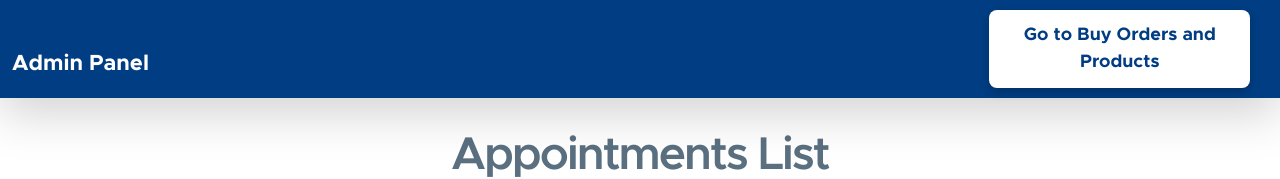
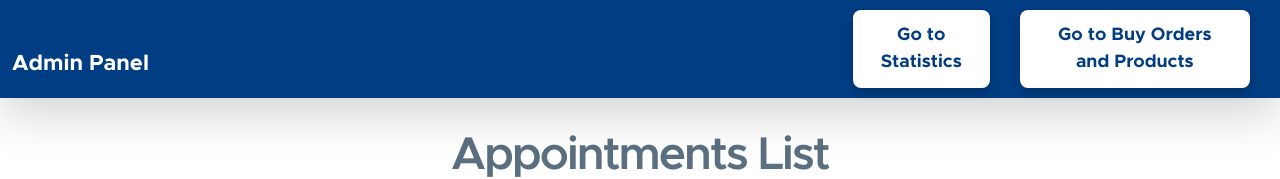
Before and after one commit to losbooleanos/losbooleanos.github.io, a plain HTML site: page admin_los_booleanos.html in a window 1280 px wide. Shown: the top 179 px of the page. Drawn offline with Linux system fonts and the light colour scheme; no server answers.

Commit message:
Update admin_los_booleanos.html

```diff
--- a/admin_los_booleanos.html
+++ b/admin_los_booleanos.html
@@ -423,6 +423,7 @@ document.addEventListener("DOMContentLoaded", () => {
         <div class="container">
             <a class="navbar-brand" href="#">Admin Panel</a>
         </div>
+        <a href="statistics.html" class="custom-button">Go to Statistics</a>
         <a href="buy_orders_products.html" class="custom-button">Go to Buy Orders and Products</a>
     </nav>
 
```
